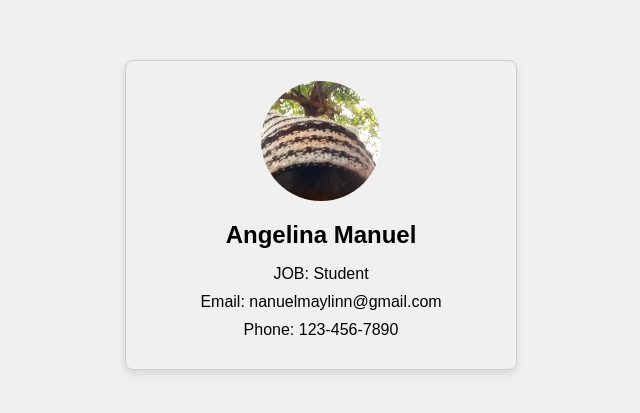
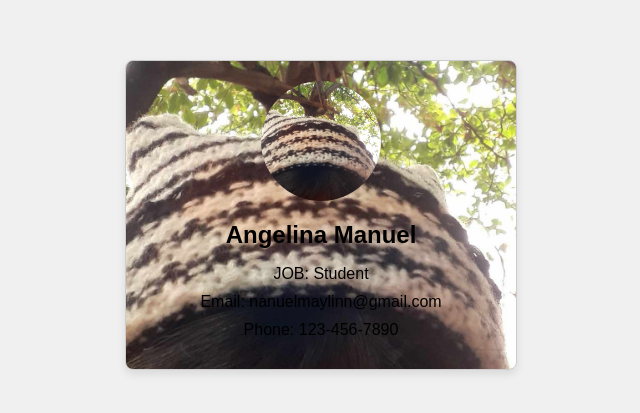
Before and after one commit to Angelinamanuelty/Bcard, a plain HTML site: page index.html in a window 1280 px wide. Shown: the part 185-598 px from the top of the page, without its empty margins (319-959 px from the left). Drawn offline with Linux system fonts and the light colour scheme.

Commit message:
Update style.css

```diff
--- a/style.css
+++ b/style.css
@@ -12,7 +12,7 @@ body {
 .business-card {
     width: 90%;
     max-width: 350px;
-    background-image: url('481623629_623507764017652_507831698030950788_n.jpg');
+    background-image: url('2.jpg');
     background-size: cover;
     background-position: center;
     border: 1px solid #ccc;
```
